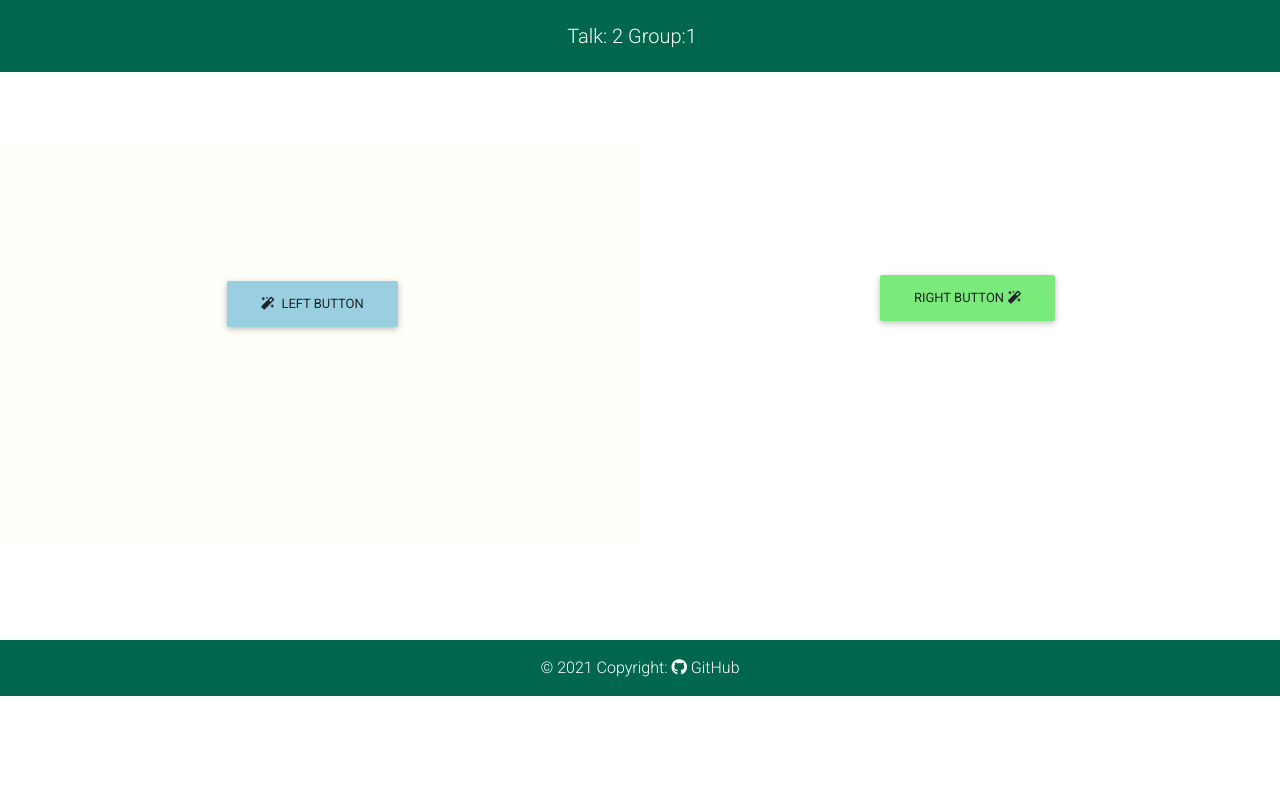
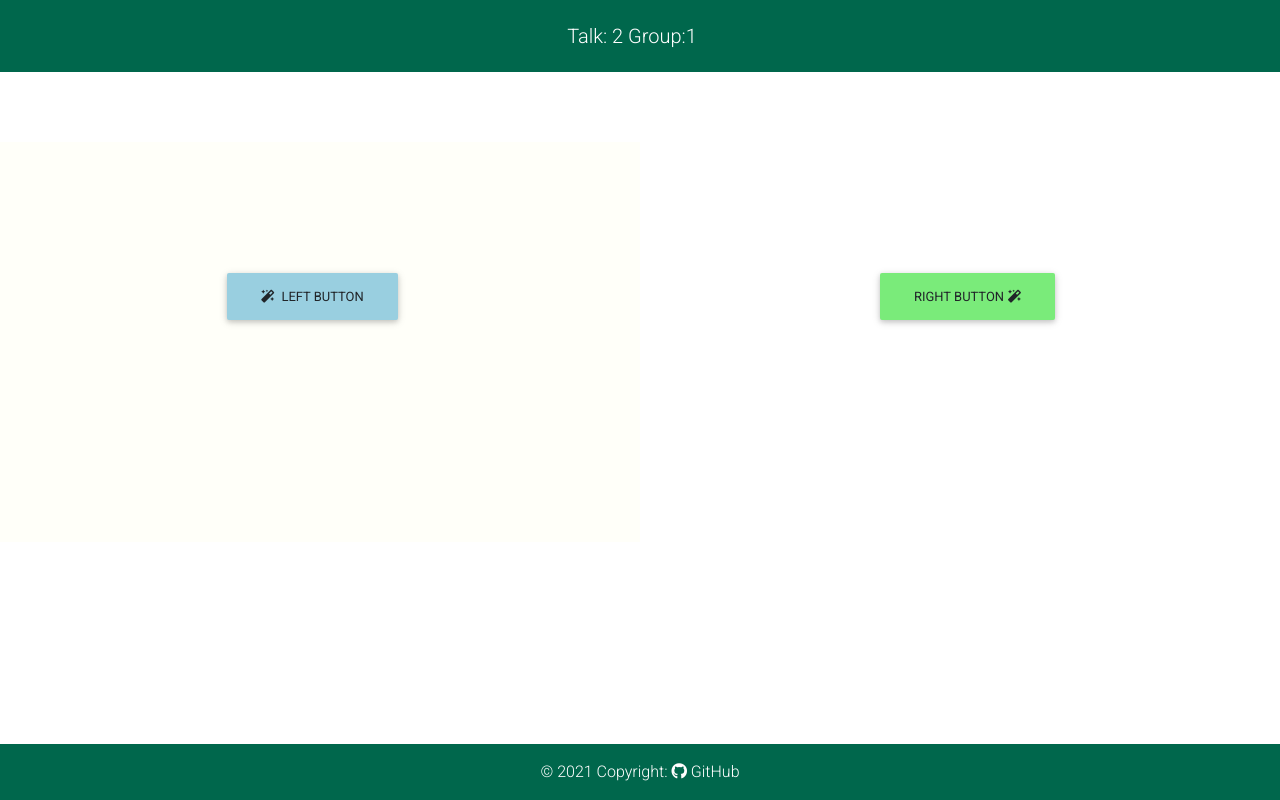
Before and after one commit to Rajeshwari-Rudra/talk-2-treasure-7, a plain HTML site: page index.html in a window 1280 px wide. Drawn offline with nearby package versions, Linux system fonts and the light colour scheme.

Commit message:
styling changes

```diff
--- a/index.html
+++ b/index.html
@@ -16,23 +16,26 @@
     <link href="https://cdnjs.cloudflare.com/ajax/libs/twitter-bootstrap/4.5.0/css/bootstrap.min.css" rel="stylesheet">
     <!-- Material Design Bootstrap -->
     <link href="https://cdnjs.cloudflare.com/ajax/libs/mdbootstrap/4.19.1/css/mdb.min.css" rel="stylesheet">
-
-</head>
-
-<body>
-    <nav class="footer-copyright text-center py-3" id="nav">
+    <nav class=" text-center py-3" id="nav">
         <a class="navbar-brand" id="navIn">
             Talk: 2 Group:1
         </a>
     </nav>
 
+</head>
+
+<body>
+
+
 
     <br>
     <br>
     <br>
-    <div class="row ">
 
-        <div id="bgrone">
+    <div class="row " id="layout">
+
+
+        <div id="bgrone" class="col">
 
             <div id="button1">
                 <button type="button" id="color1" class="btn" onclick="colorFunction1() "><i class="fas fa-magic mr-1"></i> Left Button </button><br><br> <span id="lbl"></span>
@@ -52,6 +55,7 @@
 
 
     </div>
+
 
 
 </body>
--- a/main.css
+++ b/main.css
@@ -1,6 +1,12 @@
 #nav {
     color: #ffffff;
     background-color: #00674C;
+    text-align: center;
+    right: 0;
+    position: fixed;
+    left: 0;
+    /* bottom: 0; */
+    width: 100%;
     text-align: center;
 }
 
@@ -21,7 +27,6 @@
     text-align: center;
     height: 400px;
     width: 50%;
-    display: table-cell;
 }
 
 #lbl2,
@@ -30,14 +35,10 @@
 }
 
 #button1 {
-    /* position: absolute; */
-    /* top: 50%; */
     padding-top: 20%;
-    /* padding-bottom: 50%; */
 }
 
 #button2 {
-    /* top: 50%; */
     padding-top: 20%;
 }
 
@@ -51,4 +52,14 @@
 
 #foot {
     background-color: #00674C;
+    position: fixed;
+    left: 0;
+    bottom: 0;
+    width: 100%;
+    color: white;
+    text-align: center;
 }
+
+#layout {
+    padding-top: 5.5%;
+}
```
